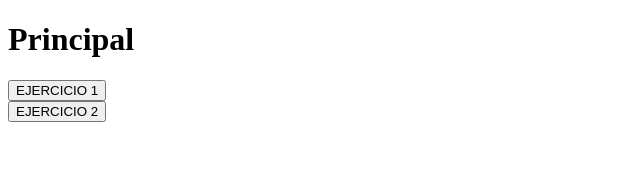
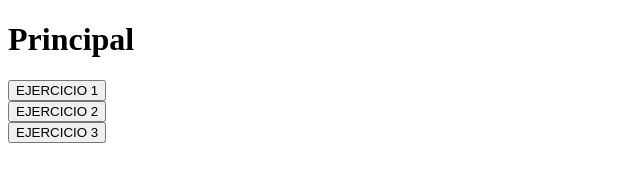
Before and after one commit to cristianTTERFEG/TALLER-4, a plain HTML site: page index.html in a window 1280 px wide. Shown: the whole page, without its empty margins (0-640 px from the left). Drawn offline with Linux system fonts and the light colour scheme.

Commit message:
termine el ejercicio

```diff
--- a/index.html
+++ b/index.html
@@ -9,6 +9,7 @@
     <h1>Principal</h1>
 
     <a href="ejercicio1.html"><button>EJERCICIO 1</button></a><br>
-    <a href="ejercicio2.html"><button>EJERCICIO 2</button></a>
+    <a href="ejercicio2.html"><button>EJERCICIO 2</button></a><br>
+    <a href="ejercicio3.html"><button>EJERCICIO 3</button></a>
 </body>
 </html>
```
